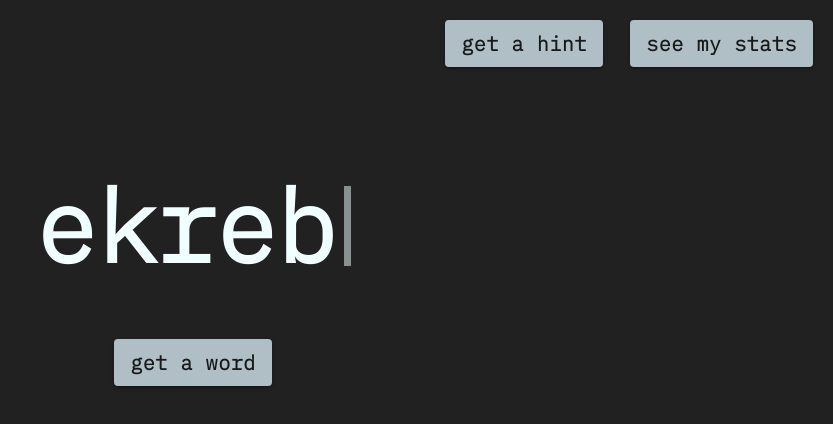
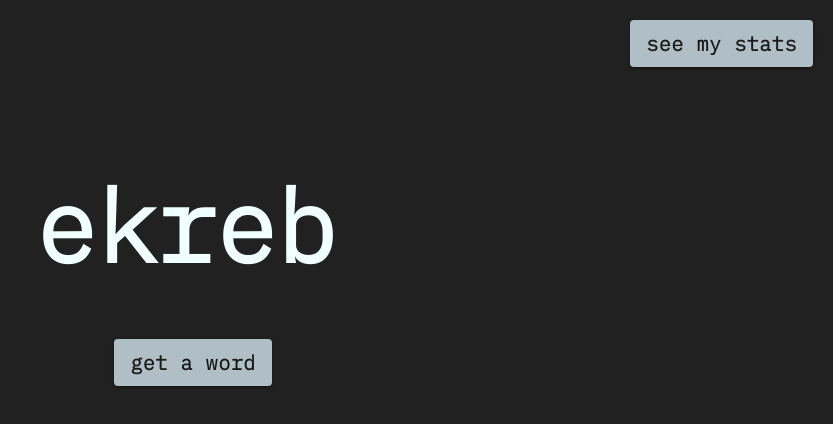
Before and after one commit to stevenysy/ekreb, a React (Create React App) app in the folder ekreb-frontend/: page / in a window 1280 px wide. Shown: the top 424 px of the page, without its empty margins (447-1280 px from the left). Built offline with nearby package versions, Linux system fonts and the light colour scheme.

Commit message:
implement conditional rendering of hint button

```diff
--- a/ekreb-frontend/src/App.js
+++ b/ekreb-frontend/src/App.js
@@ -137,24 +137,9 @@ function App() {
     if (hintCount < word.word.length) setHintCount(hintCount + 1);
   };
 
-  /**
-   * Formats the time to be rendered
-   * @param {Number} seconds the time in seconds to be formatted
-   * @returns the time formatted to {minutes}:{seconds}
-   */
-  const formatTime = function (seconds) {
-    const min = String(Math.trunc(time / 60)).padStart(2, 0);
-    const sec = String(time % 60).padStart(2, 0);
-    return `${min}:${sec}`;
-  };
-
   return (
     <div className="App">
-      <NavBar
-        isGuessing={isGuessing}
-        time={formatTime(time)}
-        handleHint={handleGetHint}
-      />
+      <NavBar isGuessing={isGuessing} time={time} handleHint={handleGetHint} />
       <Title word={title} />
       {gameStart && (
         <GuessForm
--- a/ekreb-frontend/src/NavBar.js
+++ b/ekreb-frontend/src/NavBar.js
@@ -1,12 +1,43 @@
 import Timer from "./Timer";
 import StatsButton from "./StatsButton";
 import HintBtn from "./HintBtn";
+import { useState } from "react";
+import { HINT_SEC } from "./config";
 
 const NavBar = ({ isGuessing, time, handleHint }) => {
+  const [display, setDisplay] = useState(false);
+  const [lastHintTime, setLastHintTime] = useState(0);
+
+  /**
+   * Formats the time to be rendered
+   * @param {Number} seconds the time in seconds to be formatted
+   * @returns the time formatted to {minutes}:{seconds}
+   */
+  const formatTime = function (seconds) {
+    const min = String(Math.trunc(seconds / 60)).padStart(2, 0);
+    const sec = String(seconds % 60).padStart(2, 0);
+    return `${min}:${sec}`;
+  };
+
+  // Display the hint button 30 seconds after the user last asked for a hint
+  if (!display && time - lastHintTime >= HINT_SEC) {
+    setDisplay(true);
+  }
+
+  /**
+   * Combines handler function passed in the props with functions to update states in
+   * this component
+   */
+  const handleGetHint = function () {
+    setLastHintTime(time);
+    setDisplay(false);
+    handleHint();
+  };
+
   return (
     <div className="navbar">
-      {isGuessing && <Timer time={time} />}
-      <HintBtn handleClick={handleHint} />
+      {isGuessing && <Timer time={formatTime(time)} />}
+      {display && <HintBtn handleClick={handleGetHint} />}
       <StatsButton />
     </div>
   );
--- /dev/null
+++ b/ekreb-frontend/src/config.js
@@ -0,0 +1,2 @@
+// after getting a hint, time in seconds before the user can get a next hint
+export const HINT_SEC = 30;
```
